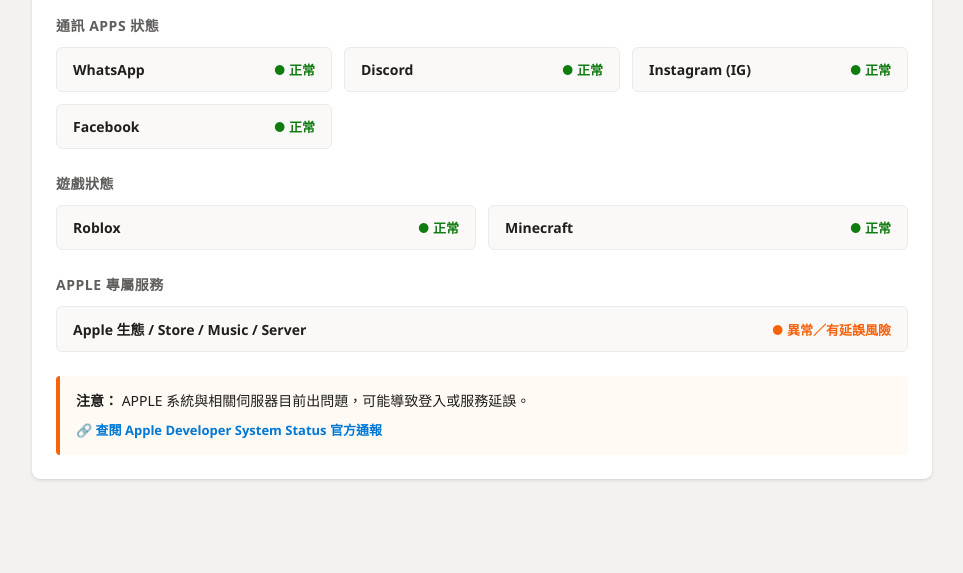
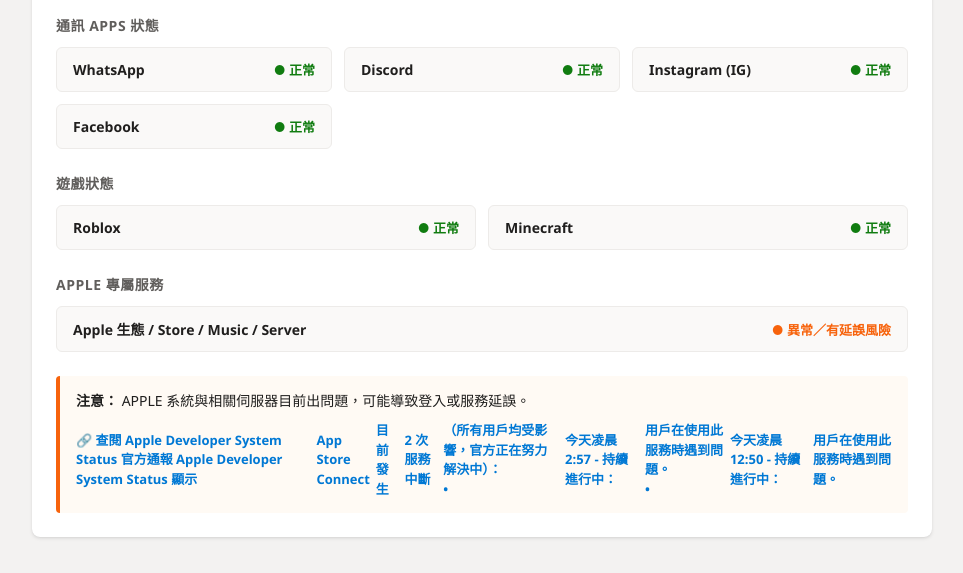
Before and after one commit to tiimydddd/status-page, a plain HTML site: page index.html in a window 1280 px wide. Both pictures are taken after a click on the button "永晞". Shown: the part 276-849 px from the top of the page, without its empty margins (158-1121 px from the left). Before the commit the page ends 800 px from the top, so only its background shows below. Drawn offline with Linux system fonts and the light colour scheme.

Commit message:
Update index.html

```diff
--- a/index.html
+++ b/index.html
@@ -294,7 +294,10 @@
         </div>
         <div class="notice-box yellow-notice">
             <strong>注意：</strong> APPLE 系統與相關伺服器目前出問題，可能導致登入或服務延誤。<br>
-            <a href="https://developer.apple.com/system-status/" target="_blank" class="apple-link-btn">🔗 查閱 Apple Developer System Status 官方通報</a>
+            <a href="https://developer.apple.com/system-status/" target="_blank" class="apple-link-btn">🔗 查閱 Apple Developer System Status 官方通報
+            Apple Developer System Status 顯示 <strong>App Store Connect</strong> 目前發生 <strong>2 次服務中斷</strong>（所有用戶均受影響，官方正在努力解決中）：<br>
+• <strong>今天凌晨 2:57 - 持續進行中：</strong>用戶在使用此服務時遇到問題。<br>
+• <strong>今天凌晨 12:50 - 持續進行中：</strong>用戶在使用此服務時遇到問題。 </a>
         </div>
     </div>
 
@@ -345,7 +348,10 @@
         </div>
         <div class="notice-box yellow-notice">
             <strong>注意：</strong> APPLE 系統與相關伺服器目前出問題，可能導致登入或服務延誤。<br>
-            <a href="https://developer.apple.com/system-status/" target="_blank" class="apple-link-btn">🔗 查閱 Apple Developer System Status 官方通報</a>
+            <a href="https://developer.apple.com/system-status/" target="_blank" class="apple-link-btn">🔗 查閱 Apple Developer System Status 官方通報
+            Apple Developer System Status 顯示 <strong>App Store Connect</strong> 目前發生 <strong>2 次服務中斷</strong>（所有用戶均受影響，官方正在努力解決中）：<br>
+• <strong>今天凌晨 2:57 - 持續進行中：</strong>用戶在使用此服務時遇到問題。<br>
+• <strong>今天凌晨 12:50 - 持續進行中：</strong>用戶在使用此服務時遇到問題。</a>
         </div>
     </div>
 
```
